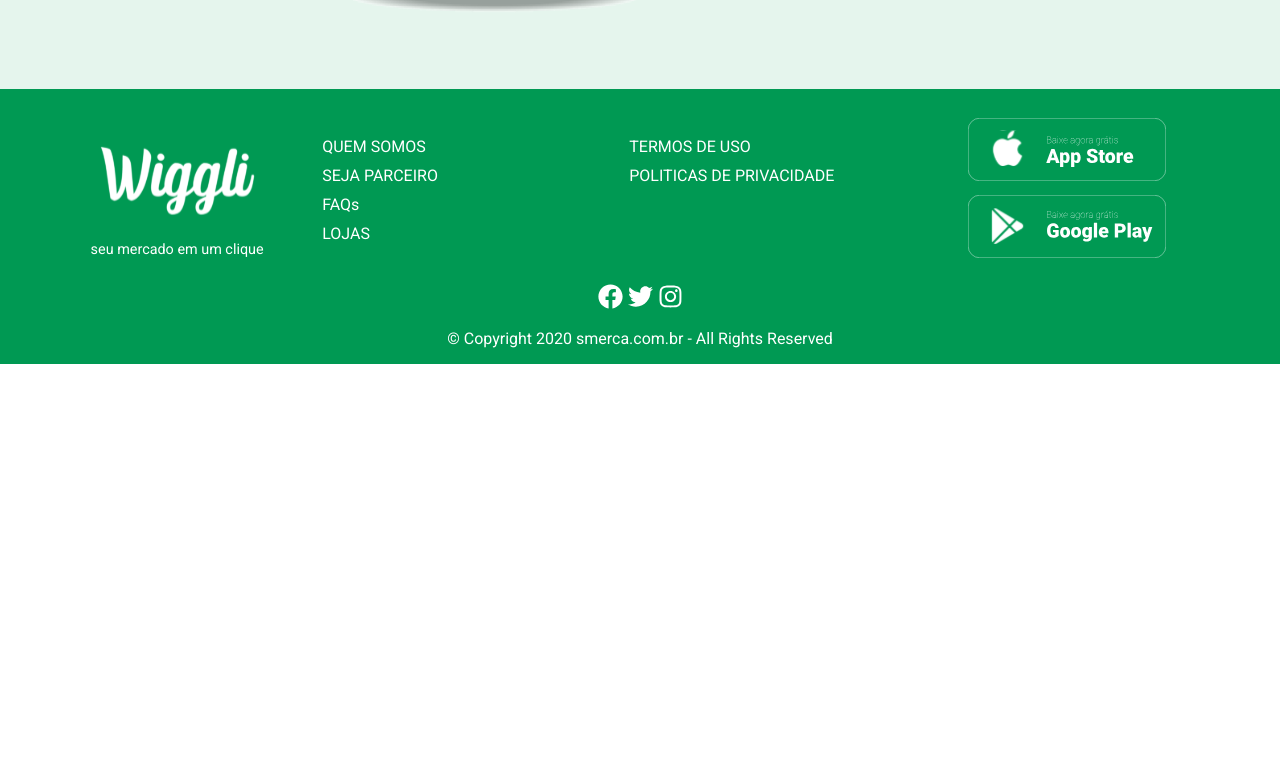
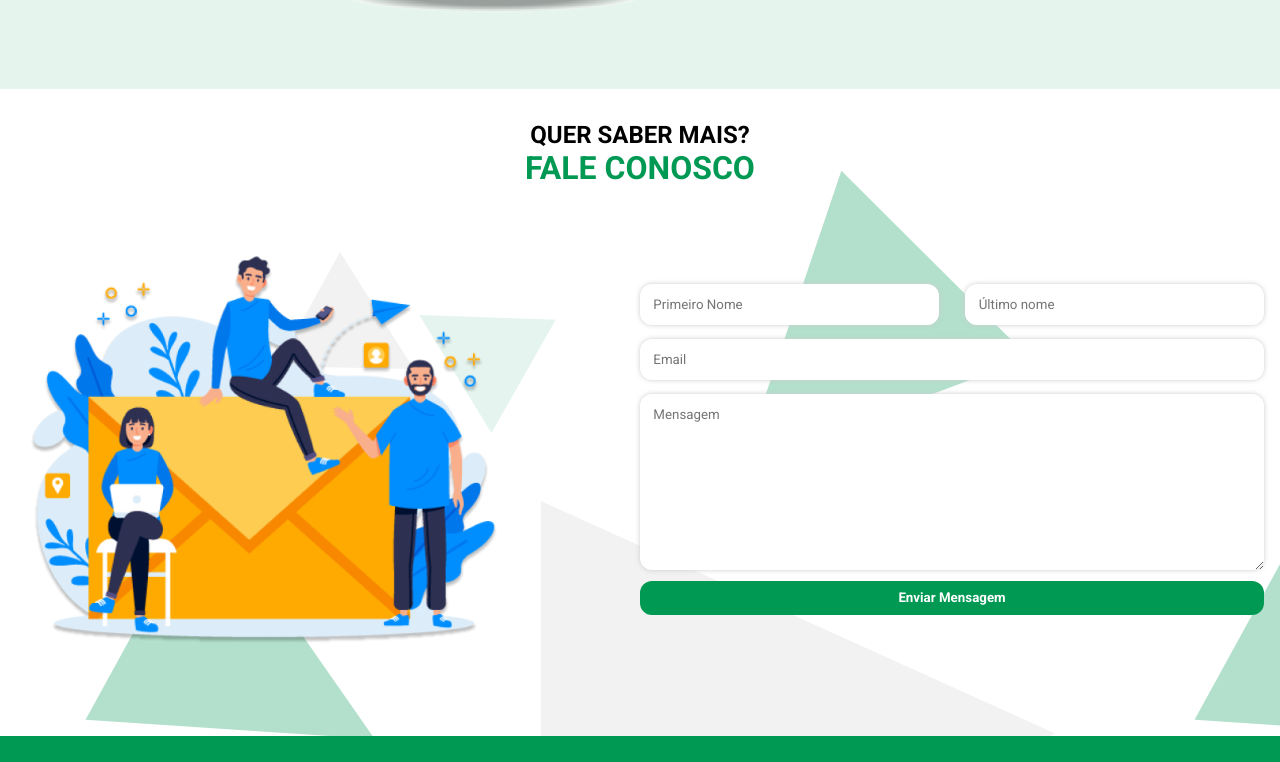
Before and after one commit to gustavosilvaf/Smerca, a React (Create React App) app: page /home in a window 1280 px wide. Shown: the part 3278-4040 px from the top of the page. Before the commit the page ends 3642 px from the top, so only its background shows below. Built offline with nearby package versions, Linux system fonts and the light colour scheme; the HTML template or start-up script is replaced by a standard one.

Commit message:
created contact container

```diff
--- /dev/null
+++ b/src/Components/Home/Contact/index.js
@@ -0,0 +1,27 @@
+import React from 'react';
+import './styles.scss';
+import contactImage from '../../../assets/images/contact.png';
+
+const Contact = () => <div className="Contact">
+  <h4 className="Contact__subtitle">QUER SABER MAIS?</h4>
+  <h3 className="Contact__title">FALE CONOSCO</h3>
+  <div className="Contact__main-container">
+    <div className="Contact__image-container">
+      <img src={contactImage} alt="Pessoas ao redor de um envelope" className="Contact__image"/>
+    </div>
+    <form className="Contact__form-container">
+      <div className="Contact__form-name">
+        <input className="Contact__input" type="text" name="name" id="name" placeholder="Primeiro Nome" required/>
+        <input className="Contact__input" type="text" name="lastName" id="lastName" placeholder="Último nome" required/>
+      </div>
+      <div className="Contact__form-email">
+        <input className="Contact__input" type="email" name="email" id="email" placeholder="Email" required/>
+      </div>
+      <div className="Contact__form-text-area">
+        <textarea className="Contact__input" name="message" id="message" cols="30" rows="10" placeholder="Mensagem" required></textarea>
+      </div>
+      <input className="Contact__submit" type="submit" value="Enviar Mensagem"/>
+    </form>
+  </div>
+</div>
+export default Contact;
--- /dev/null
+++ b/src/Components/Home/Contact/styles.scss
@@ -0,0 +1,81 @@
+@import "../../../style-guide.scss";
+
+.Contact {
+  width: 100%;
+  margin: auto;
+  display: flex;
+  flex-direction: column;
+  justify-content: center;
+  align-items: center;
+  padding: 2em 1em;
+  background: url('../../../assets/images/background-contact.svg');
+
+  &__subtitle {
+    font-size: 1.5em;
+  }
+
+  &__title {
+    font-size: 2em;
+    color: $primary-color;
+  }
+
+  &__main-container {
+    max-width: $max-width;
+    width: 100%;
+    display: flex;
+    justify-content: space-around;
+    align-items: center;
+  }
+  &__image-container {
+    width: 100%;
+  }
+  &__image {
+    width: 80%;
+  }
+
+  &__form-container {
+    width: 100%;
+    display: flex;
+    flex-direction: column;
+  }
+
+  &__form-name {
+    display: flex;
+    width: 100%;
+    :last-child{
+      margin-left: 2em;
+    }
+  }
+  &__input {
+    width: 100%;
+    padding: 1em;
+    margin: 0.5em 0 0.5em 0;
+    border-radius: $default-radius;
+    border: none;
+    filter: drop-shadow(0px 0px 0.2em $tertiary-color);
+    &:focus {
+      filter: drop-shadow(0px 0px 0.1em $green-white-dropshadow)
+    }
+  }
+
+  &__submit {
+    background-color: $primary-color;
+    padding: 0.7em 2em;
+    border: none;
+    color: $white;
+    font-weight: $bold;
+    border-radius: $default-radius;
+    cursor: pointer;
+    &:hover {
+      opacity: 80%;
+    }
+  }
+}
+
+@media (max-width: $notebook-break-point) {
+  .Contact {
+    &__image-container {
+      display: none;
+    }
+  }
+}
--- a/src/pages/Home/index.js
+++ b/src/pages/Home/index.js
@@ -7,6 +7,7 @@ import About from '../../Components/Home/About';
 import How from '../../Components/Home/How';
 import RegisterStore from '../../Components/Home/RegisterStore';
 import Doubt from '../../Components/Home/Doubt';
+import Contact from '../../Components/Home/Contact';
 
 const Home = () => (
   <div className="Home">
@@ -16,6 +17,7 @@ const Home = () => (
     <How />
     <RegisterStore />
     <Doubt />
+    <Contact />
     <Footer />
   </div>
 );
```
Also changed, not shown: src/assets/images/background-contact.svg (added), src/assets/images/contact.png (added).
